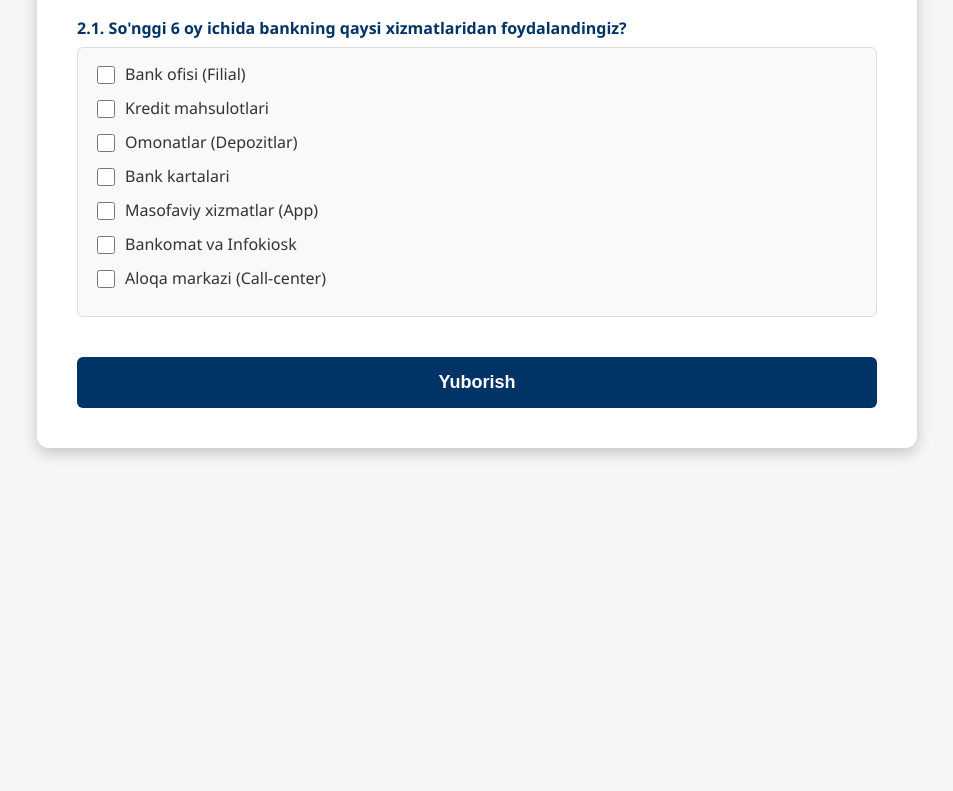
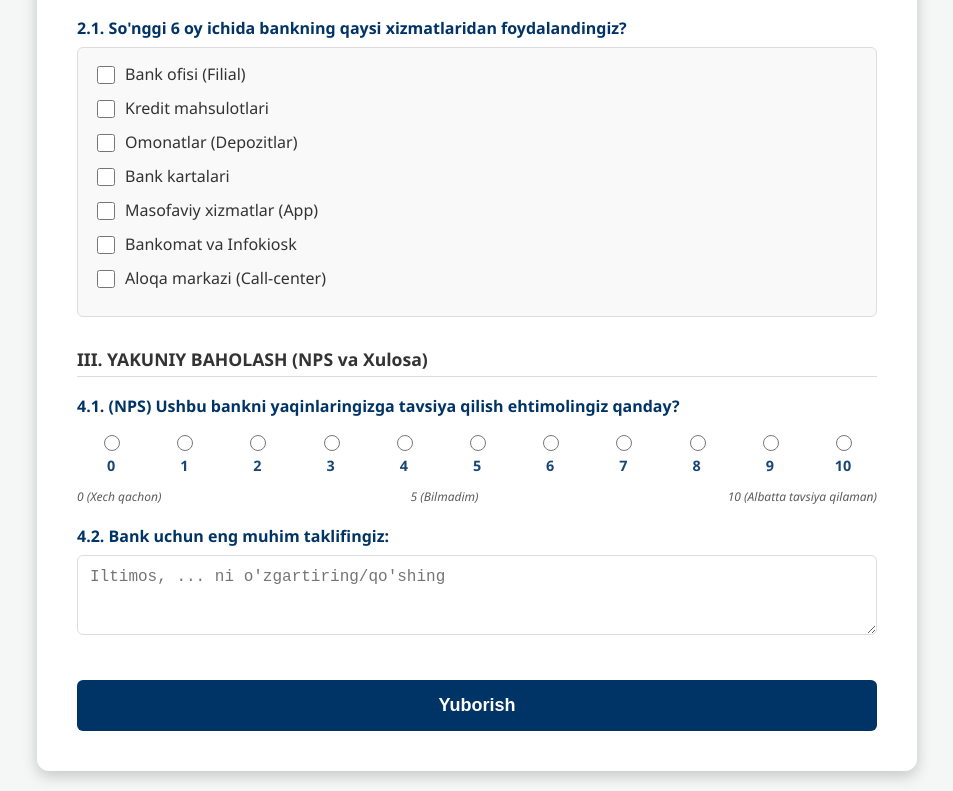
Before and after one commit to sunattagayev-cloud/Bank-mijozlari-uchun-so-rovnoma, a plain HTML site: page index.html in a window 1280 px wide. Shown: the part 1200-1991 px from the top of the page, without its empty margins (163-1116 px from the left). Before the commit the page ends 1668 px from the top, so only its background shows below. Drawn offline with nearby package versions, Linux system fonts and the light colour scheme; no server answers.

Commit message:
Add files via upload

```diff
--- a/index.html
+++ b/index.html
@@ -96,7 +96,13 @@
         @media (min-width: 600px) { .chart-grid { grid-template-columns: 1fr 1fr; } }
         @keyframes fadeIn { from { opacity: 0; transform: translateY(10px); } to { opacity: 1; transform: translateY(0); } }
         .retry-btn { margin-top:15px; padding:10px 20px; background: var(--accent-color); color:#000; border:none; border-radius:4px; font-weight:bold; cursor:pointer; }
-    </style>
+
+        .nps-scale { display: flex; justify-content: space-between; margin: 15px 0 5px 0; overflow-x: auto; gap: 5px; }
+        .nps-item { text-align: center; flex: 1; cursor: pointer; }
+        .nps-item input { margin-bottom: 5px; cursor: pointer; width: 16px; height: 16px; }
+        .nps-item div { font-size: 0.9em; font-weight: bold; opacity: 0.9; }
+        .nps-labels { display: flex; justify-content: space-between; font-size: 0.75em; color: var(--text-color); opacity: 0.8; margin-top: 5px; font-style: italic;}
+   </style>
 </head>
 <body>
 
@@ -414,6 +420,36 @@
             <div class="form-group"><label data-key="rating_gq">QO'LLAB-QUVVATLASH SIFATI (1-5):</label><div class="rating-scale"><label class="rating-item"><input type="radio" name="G_Baho" value="1"><div>1</div></label><label class="rating-item"><input type="radio" name="G_Baho" value="2"><div>2</div></label><label class="rating-item"><input type="radio" name="G_Baho" value="3"><div>3</div></label><label class="rating-item"><input type="radio" name="G_Baho" value="4"><div>4</div></label><label class="rating-item"><input type="radio" name="G_Baho" value="5"><div>5</div></label></div></div>
         </div>
 
+        <!-- III. YAKUNIY BAHOLASH (NPS) -->
+        <h3 style="color: var(--text-color); border-bottom: 1px solid var(--input-border); padding-bottom: 5px; font-size: 1.1em; margin-top: 30px;" data-key="sec_final">III. YAKUNIY BAHOLASH (NPS va Xulosa)</h3>
+
+        <div class="form-group">
+            <label data-key="lbl_nps">4.1. (NPS) Ushbu bankni yaqinlaringizga tavsiya qilish ehtimolingiz qanday?</label>
+            <div class="nps-scale">
+                <label class="nps-item"><input type="radio" name="NPS" value="0" required><div>0</div></label>
+                <label class="nps-item"><input type="radio" name="NPS" value="1"><div>1</div></label>
+                <label class="nps-item"><input type="radio" name="NPS" value="2"><div>2</div></label>
+                <label class="nps-item"><input type="radio" name="NPS" value="3"><div>3</div></label>
+                <label class="nps-item"><input type="radio" name="NPS" value="4"><div>4</div></label>
+                <label class="nps-item"><input type="radio" name="NPS" value="5"><div>5</div></label>
+                <label class="nps-item"><input type="radio" name="NPS" value="6"><div>6</div></label>
+                <label class="nps-item"><input type="radio" name="NPS" value="7"><div>7</div></label>
+                <label class="nps-item"><input type="radio" name="NPS" value="8"><div>8</div></label>
+                <label class="nps-item"><input type="radio" name="NPS" value="9"><div>9</div></label>
+                <label class="nps-item"><input type="radio" name="NPS" value="10"><div>10</div></label>
+            </div>
+            <div class="nps-labels">
+                <span data-key="nps_0">0 (Xech qachon)</span>
+                <span data-key="nps_5">5 (Bilmadim)</span>
+                <span data-key="nps_10">10 (Albatta tavsiya qilaman)</span>
+            </div>
+        </div>
+
+        <div class="form-group">
+            <label data-key="lbl_suggestion">4.2. Bank uchun eng muhim taklifingiz:</label>
+            <textarea name="Taklif" rows="3" data-ph="ph_suggestion" placeholder="Iltimos, ... ni o'zgartiring/qo'shing" required></textarea>
+        </div>
+
         <button type="submit" id="submitBtn" class="submit-btn" data-key="btn_submit">Yuborish</button>
         <div class="loading" id="loading" data-key="msg_sending">Yuborilmoqda, kuting...</div>
         <div class="error-message" id="errorMessage" data-key="msg_error">Xatolik yuz berdi. Internetni tekshiring.</div>
@@ -525,7 +561,14 @@
 
             btn_submit: "Yuborish", msg_sending: "Yuborilmoqda, kuting...", msg_error: "Xatolik yuz berdi. Internetni tekshiring.", msg_thanks: "Rahmat!", msg_saved: "Javobingiz qabul qilindi. Tez orada tahlil e'lon qilinadi.",
             btn_again: "Yana yuborish", dash_title: "📊 Umumiy Statistika (Live)", dash_total: "Jami ishtirokchilar", msg_footer: "To'liq tahlil har oyning oxirida e'lon qilib boriladi.",
-            alert_limit: "Siz bugun ushbu bankka ovoz berib bo'ldingiz!", alert_select: "Iltimos, kamida bitta xizmatni tanlang!"
+            alert_limit: "Siz bugun ushbu bankka ovoz berib bo'ldingiz!", alert_select: "Iltimos, kamida bitta xizmatni tanlang!",
+
+            sec_final: "III. YAKUNIY BAHOLASH (NPS va Xulosa)",
+            lbl_nps: "4.1. (NPS) Ushbu bankni yaqinlaringizga tavsiya qilish ehtimolingiz qanday?",
+            nps_0: "0 (Xech qachon)", nps_5: "5 (Bilmadim)", nps_10: "10 (Albatta tavsiya qilaman)",
+            lbl_suggestion: "4.2. Bank uchun eng muhim taklifingiz:",
+            ph_suggestion: "Iltimos, ... ni o'zgartiring/qo'shing"
+
         },
         // RUSCHA TARJIMALAR (Moslashtirilgan)
         ru: {
@@ -584,7 +627,14 @@
 
             btn_submit: "Отправить", msg_sending: "Отправка...", msg_error: "Ошибка! Проверьте интернет.", msg_thanks: "Спасибо!", msg_saved: "Ваш ответ принят. Скоро будет опубликован анализ.",
             btn_again: "Отправить еще", dash_title: "📊 Статистика (Live)", dash_total: "Всего участников", msg_footer: "Полный анализ публикуется в конце каждого месяца.",
-            alert_limit: "Вы уже голосовали за этот банк сегодня!", alert_select: "Пожалуйста, выберите хотя бы одну услугу!"
+            alert_limit: "Вы уже голосовали за этот банк сегодня!", alert_select: "Пожалуйста, выберите хотя бы одну услугу!",
+
+            sec_final: "III. ИТОГОВАЯ ОЦЕНКА (NPS и Вывод)",
+            lbl_nps: "4.1. (NPS) Какова вероятность того, что вы порекомендуете этот банк своим близким?",
+            nps_0: "0 (Никогда)", nps_5: "5 (Не знаю)", nps_10: "10 (Обязательно порекомендую)",
+            lbl_suggestion: "4.2. Ваше самое важное предложение для банка:",
+            ph_suggestion: "Пожалуйста, измените/добавьте ..."
+
         },
         // INGLIZCHA (Tahminiy context bo'yicha)
         en: {
@@ -643,7 +693,13 @@
 
             btn_submit: "Submit", msg_sending: "Sending...", msg_error: "Error! Check internet.", msg_thanks: "Thanks!", msg_saved: "Response accepted.",
             btn_again: "Submit again", dash_title: "📊 Live Stats", dash_total: "Total Participants", msg_footer: "Full analysis published monthly.",
-            alert_limit: "You have already rated this bank today!", alert_select: "Please select at least one service!"
+            alert_limit: "You have already rated this bank today!", alert_select: "Please select at least one service!",
+
+            sec_final: "III. FINAL EVALUATION (NPS & Conclusion)",
+            lbl_nps: "4.1. (NPS) How likely are you to recommend this bank to your friends or family?",
+            nps_0: "0 (Never)", nps_5: "5 (Not sure)", nps_10: "10 (Definitely will recommend)",
+            lbl_suggestion: "4.2. Your most important suggestion for the bank:",
+            ph_suggestion: "Please change/add ..."
         }
     };
 
```
